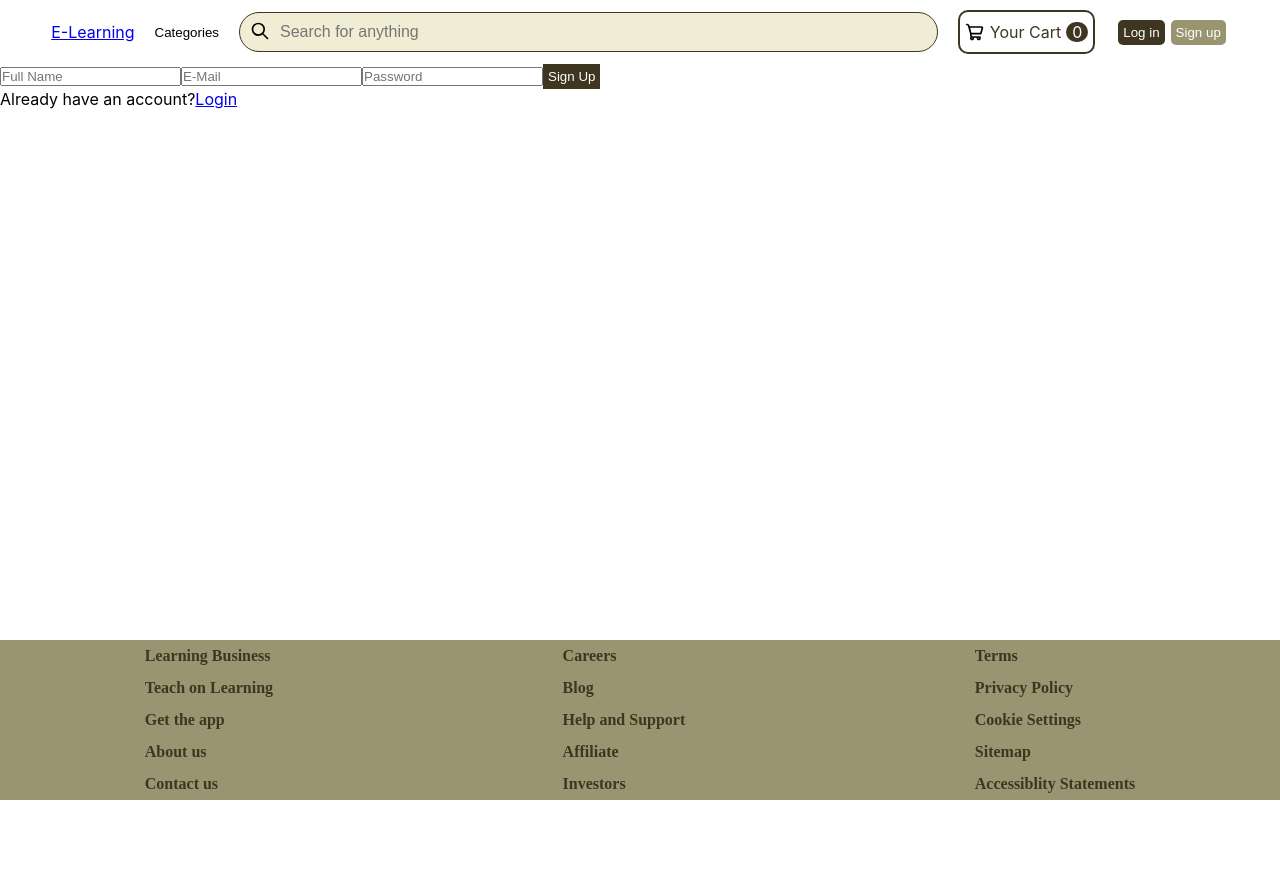
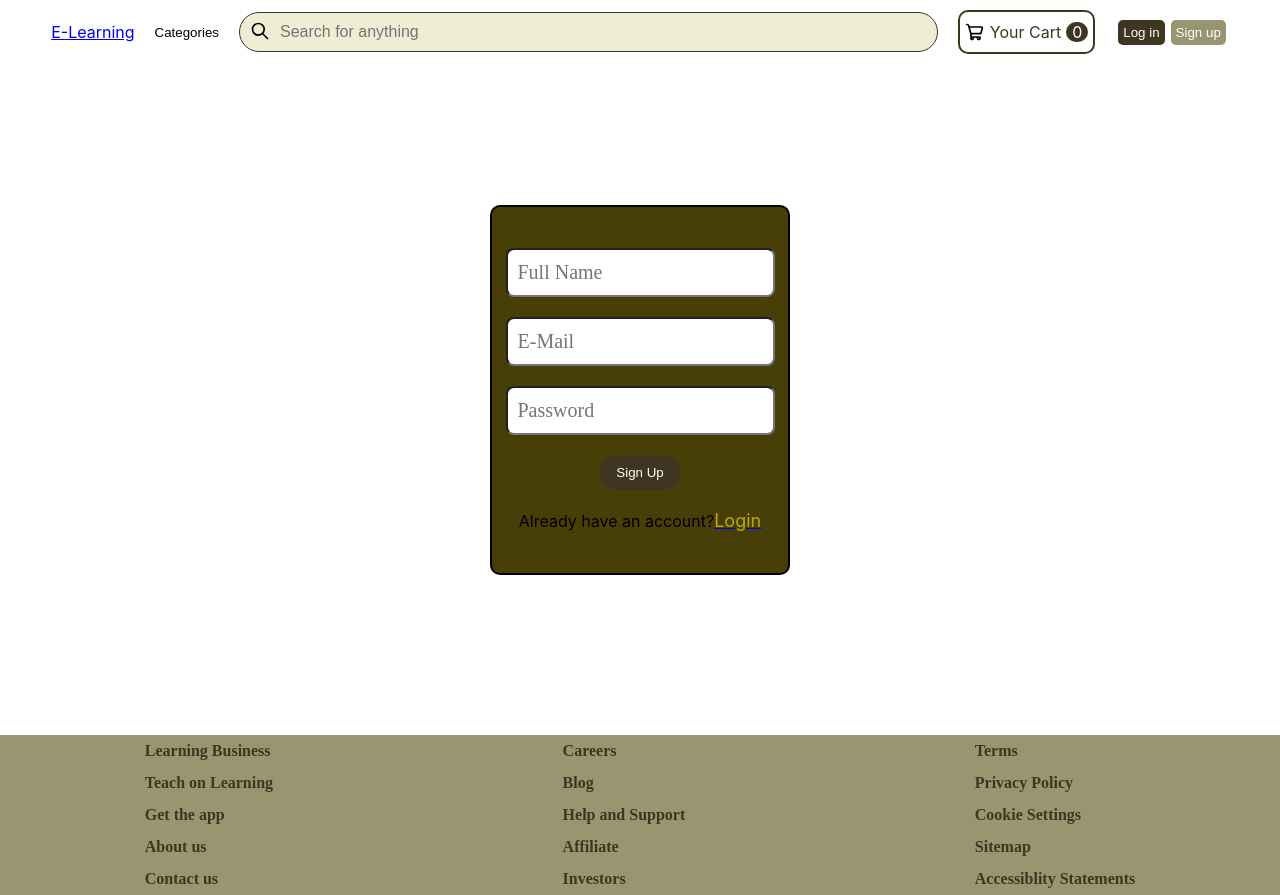
Before and after one commit to AmrNasem/E-Learning-Client, a React (Create React App) app: page /signup in a window 1280 px wide. Before the commit the page ends 800 px from the top, so only its background shows below. Built offline with nearby package versions, Linux system fonts and the light colour scheme.

Commit message:
repair all files which was destroyed

```diff
--- a/package.json
+++ b/package.json
@@ -9,6 +9,7 @@
     "@testing-library/user-event": "^13.5.0",
     "react": "^18.2.0",
     "react-dom": "^18.2.0",
+    "react-icons": "^4.8.0",
     "react-redux": "^8.0.5",
     "react-router-dom": "^6.9.0",
     "react-scripts": "5.0.1",
--- a/src/components/Footer.module.css
+++ b/src/components/Footer.module.css
@@ -1,12 +1,11 @@
 footer {
   display: flex;
-  position:fixed;
-  left: 0;
-  bottom: 0;
+  position:relative;
   width: 100%;
   align-items: center;
   justify-content: space-around;
   background-color: var(--secondary-color);
+  transform: translatey(100%);
 }
 
 footer a {
--- a/src/components/categories/Categories.module.css
+++ b/src/components/categories/Categories.module.css
@@ -16,6 +16,5 @@
 
 }
 
-.active {
-  color: var(--secondary-color);
-}
+/* .active {
+} */
--- a/src/pages/Login.module.css
+++ b/src/pages/Login.module.css
@@ -8,15 +8,14 @@ flex-direction: column;
 gap: 20px;
 background-color: rgb(72, 63, 8);
 position:relative;
-width: 480px;
-height: 445px;
-left: 530px;
-top: 100px;
-z-index: -1;
+width: 300px;
+height: 270px;
+margin: auto;
+margin-top: 10%;
 }
 .email{
 padding: 0 10px;
-margin-top: 150px;
+/* margin-top: 70px; */
 font-family: 'Poppins';
 font-style: normal;
 font-weight: 500;
@@ -35,7 +34,6 @@ line-height: 45px;
 border-radius: 8px;
 }
 .login{
-
 border-radius: 50px;
 width: 80px;
 height: 35px;
@@ -45,3 +43,8 @@ border-radius: 8px;
 text-decoration: none;
 color: #baab04;
 }
+@media screen and (max-width: 973px) {
+    .form{
+        width: 300px;
+    }
+}
--- a/src/pages/SignUp.js
+++ b/src/pages/SignUp.js
@@ -1,22 +1,22 @@
 import Button from "../components/UI/Button";
 import FormInput from "../components/UI/FormInput";
-import classes from "./Login.module.css";
+import classes from "./SignUp.module.css";
 import { Link } from "react-router-dom";
 
 const SignUp = (props) => {
   return (
     <main>
-      <form>
-        <FormInput placeholder="Full Name" />
-        <FormInput type="email" placeholder="E-Mail" />
-        <FormInput type="password" placeholder="Password" />
-        <Button type="submit">Sign Up</Button>
+      <form className={classes.form}>
+        <FormInput placeholder="Full Name" className={classes.name}/>
+        <FormInput type="email" placeholder="E-Mail" className={classes.email}/>
+        <FormInput type="password" placeholder="Password" className={classes.password}/>
+        <Button type="submit" className={classes.signup}>Sign Up</Button>
+        <div className={classes.note}>
+          <p>
+            Already have an account?<Link to="/login"><span>Login</span></Link>
+          </p>
+        </div>
       </form>
-      <div className={classes.note}>
-        <p>
-          Already have an account?<Link to="/login">Login</Link>
-        </p>
-      </div>
     </main>
   );
 };
--- /dev/null
+++ b/src/pages/SignUp.module.css
@@ -0,0 +1,60 @@
+.form{
+    display: flex;
+    align-items: center;
+    justify-content: center;
+    border: 2px solid #000;
+    border-radius: 10px;
+    flex-direction: column;
+    gap: 20px;
+    background-color: rgb(72, 63, 8);
+    position:relative;
+    width: 300px;
+    height: 370px;
+    margin: auto;
+    margin-top: 11%;
+}
+.name{
+    padding: 0 10px;
+    font-family: 'Poppins';
+    font-style: normal;
+    font-weight: 500;
+    font-size: 20px;
+    line-height: 45px;
+    border-radius: 8px;
+}
+.email{
+    padding: 0 10px;
+    /* margin-top: 70px; */
+    font-family: 'Poppins';
+    font-style: normal;
+    font-weight: 500;
+    font-size: 20px;
+    line-height: 45px;
+    color: rgba(62, 54, 33, 0.5);
+    border-radius: 8px;
+}
+.password{
+    padding: 0 10px;
+    font-family: 'Poppins';
+    font-style: normal;
+    font-weight: 500;
+    font-size: 20px;
+    line-height: 45px;
+    border-radius: 8px;
+}
+.signup{
+    border-radius: 50px;
+    width: 80px;
+    height: 35px;
+}
+.note span{
+    text-decoration: none;
+    font-size:large;
+    text-decoration: none;
+    color: #baab04;
+}
+@media screen and (max-width: 973px) {
+    .form{
+        width: 300px;
+    }
+}
```
Also changed, not shown: 1 other file (tests, documents, lock files or other folders). Lines whose indentation alone changed are shown as unchanged.
